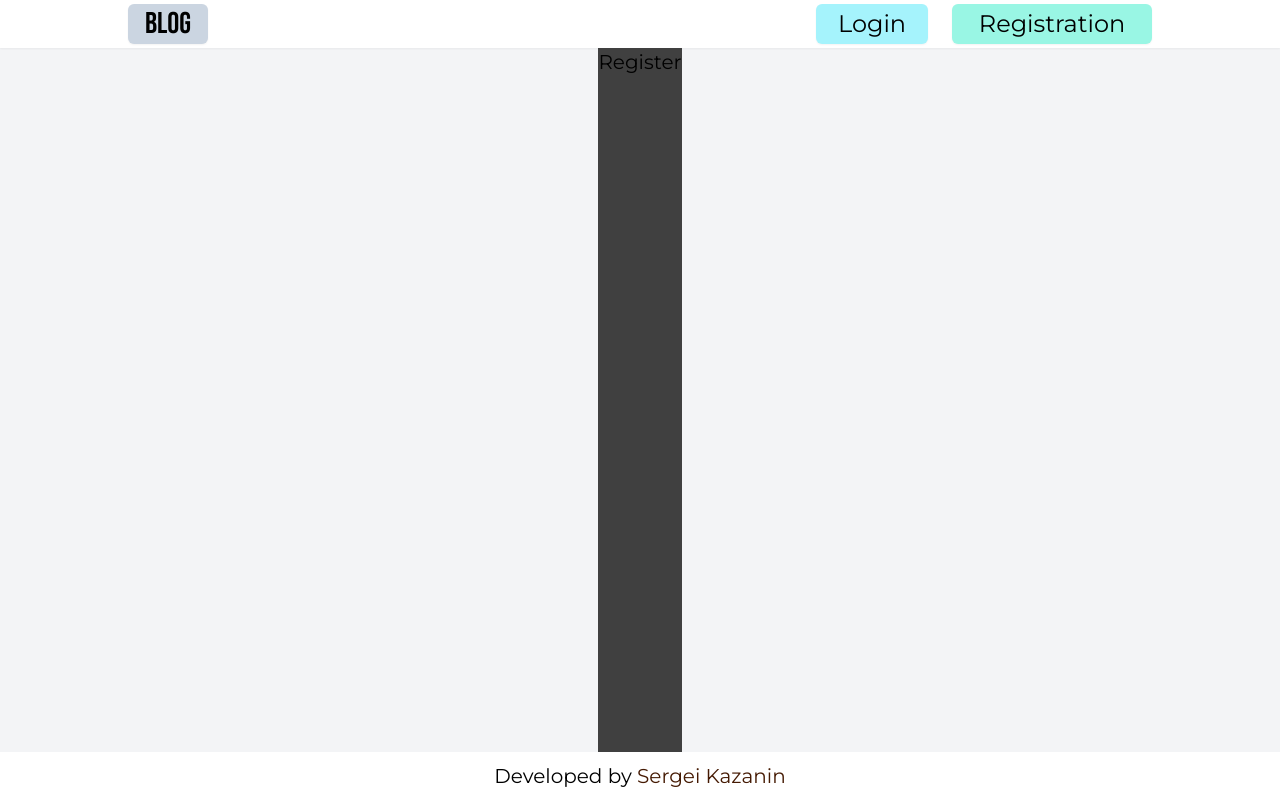
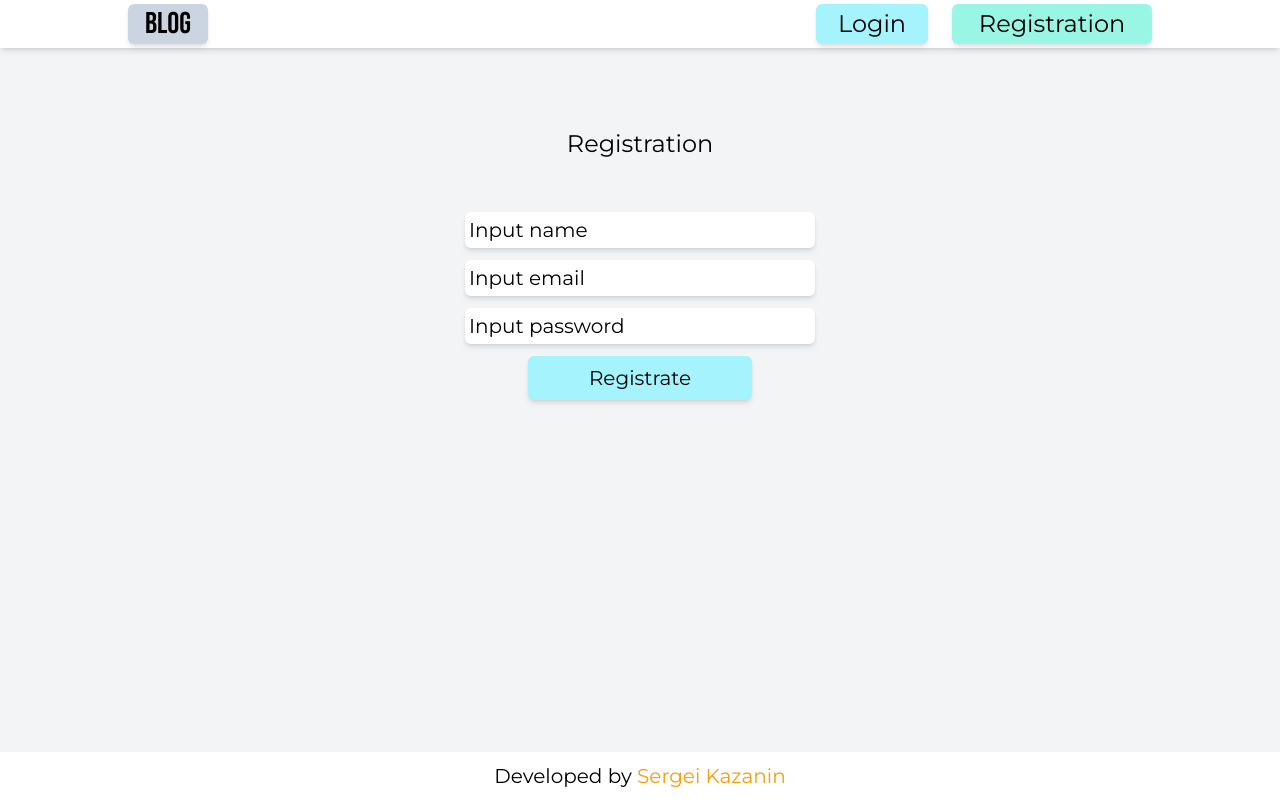
Before and after one commit to SergeiKazanin/blog-front, a React (Create React App) app: page /registration in a window 1280 px wide. Built offline with nearby package versions, Linux system fonts and the light colour scheme; no server answers.

Commit message:
added login and registration page

```diff
--- a/package.json
+++ b/package.json
@@ -12,6 +12,7 @@
     "@types/react": "^18.2.15",
     "@types/react-dom": "^18.2.7",
     "@types/react-router": "^5.1.20",
+    "formik": "^2.4.2",
     "match-sorter": "^6.3.1",
     "react": "^18.2.0",
     "react-dom": "^18.2.0",
@@ -19,7 +20,8 @@
     "react-router-dom": "^6.14.2",
     "react-scripts": "5.0.1",
     "typescript": "^4.9.5",
-    "web-vitals": "^2.1.4"
+    "web-vitals": "^2.1.4",
+    "yup": "^1.2.0"
   },
   "scripts": {
     "start": "react-scripts start",
--- a/src/components/Footer.tsx
+++ b/src/components/Footer.tsx
@@ -6,7 +6,7 @@ export default function Footer() {
       <span className="max-w-screen-lg">
         Developed by{" "}
         <a
-          className="text-amber-950 hover:text-stone-600"
+          className="text-amber-500 hover:text-amber-600"
           href="https://github.com/SergeiKazanin"
           target="_blank"
           rel="noreferrer"
--- a/src/components/Header.tsx
+++ b/src/components/Header.tsx
@@ -1,15 +1,19 @@
 import React from "react";
 import { useAppSelector } from "../hooks/redux";
 import { Link } from "react-router-dom";
+import { useLogoutMutation } from "../store/userApi";
+import { useActions } from "../hooks/actions";
 
 export default function Header() {
   const { isAuth, user } = useAppSelector((store) => store.posts);
+  const [logout] = useLogoutMutation();
+  const { setIsAuth, userDel } = useActions();
   return (
-    <header className="h-12 flex w-full justify-center shadow-sm items-center bg-white">
+    <header className="h-12 flex w-full justify-center shadow-md items-center bg-white">
       <nav className="max-w-screen-lg w-full flex justify-between">
         <Link
           to={"/"}
-          className="bg-slate-300 w-20 h-10 rounded-md flex items-center justify-center hover:bg-slate-400 text-3xl shadow-sm font-baebneue"
+          className="bg-slate-300 w-20 h-10 rounded-md flex items-center justify-center hover:bg-slate-400 text-3xl shadow-md font-baebneue"
         >
           BLOG
         </Link>
@@ -17,13 +21,13 @@ export default function Header() {
           <div className="w-auto flex gap-6">
             <Link
               to={"login"}
-              className="bg-cyan-200 w-28 h-10 rounded-md flex items-center justify-center hover:bg-cyan-400 text-2xl shadow-sm"
+              className="bg-cyan-200 w-28 h-10 rounded-md flex items-center justify-center hover:bg-cyan-400 text-2xl shadow-md"
             >
               Login
             </Link>
             <Link
               to={"registration"}
-              className="bg-teal-200 w-[200px] h-10 rounded-md flex items-center justify-center hover:bg-teal-400 text-2xl shadow-sm"
+              className="bg-teal-200 w-[200px] h-10 rounded-md flex items-center justify-center hover:bg-teal-400 text-2xl shadow-md"
             >
               Registration
             </Link>
@@ -31,19 +35,26 @@ export default function Header() {
         )}
         {isAuth && (
           <div className="w-auto flex gap-6">
-            <Link to={"abotuser"}>{user.user.fullName}</Link>
+            <Link to={"abotuser"} className="flex items-center justify-center">
+              {user.user.fullName}
+            </Link>
             <Link
               to={"createpost"}
-              className="bg-fuchsia-300 w-[180px] h-10 rounded-md flex items-center justify-center hover:bg-fuchsia-400 text-2xl shadow-sm"
+              className="bg-fuchsia-300 w-[180px] h-10 rounded-md flex items-center justify-center hover:bg-fuchsia-400 text-2xl shadow-md"
             >
               Create post
             </Link>
-            <Link
-              to={"/auth/logout"}
-              className="bg-yellow-200 w-[140px] h-10 rounded-md flex items-center justify-center hover:bg-yellow-400 text-2xl shadow-sm"
+            <button
+              onClick={() => {
+                logout("");
+                localStorage.removeItem("accessToken");
+                setIsAuth(false);
+                userDel();
+              }}
+              className="bg-yellow-200 w-[140px] h-10 rounded-md flex items-center justify-center hover:bg-yellow-400 text-2xl shadow-md"
             >
               Logout
-            </Link>
+            </button>
           </div>
         )}
       </nav>
--- a/src/pages/Login.tsx
+++ b/src/pages/Login.tsx
@@ -1,5 +1,70 @@
-import React from "react";
+import React, { useEffect, useState } from "react";
+import { useActions } from "../hooks/actions";
+import { Formik, Form, Field, ErrorMessage } from "formik";
+import * as Yup from "yup";
+import { useLoginMutation } from "../store/userApi";
 
 export default function Login() {
-  return <div>Login</div>;
+  const { setIsAuth, userAdd } = useActions();
+  const [loginUser, { data: userToken, isError }] = useLoginMutation();
+
+  useEffect(() => {
+    if (userToken) {
+      setIsAuth(true);
+      userAdd(userToken);
+      localStorage.setItem("accessToken", userToken.accessToken);
+    }
+  }, [setIsAuth, userAdd, userToken]);
+
+  return (
+    <div
+      onClick={(e) => e.stopPropagation()}
+      className="flex mt-20 flex-col gap-3 items-center rounded-xl h-[500px] w-[500px]"
+    >
+      <div className="text-2xl">Login</div>
+      {isError ? <p>Error try again</p> : <br></br>}
+      <Formik
+        initialValues={{
+          password: "",
+          email: "",
+        }}
+        validationSchema={Yup.object({
+          password: Yup.string()
+            .min(4, "Too Short!")
+            .max(10, "Too Long!")
+            .required("Required"),
+          email: Yup.string().email("Invalid email").required("Required"),
+        })}
+        onSubmit={(values) => {
+          loginUser(values);
+        }}
+      >
+        {({ errors, touched }) => (
+          <Form className="flex flex-col gap-3 items-center justify-center">
+            <Field
+              className="h-9 p-1 w-[350px] placeholder-black relative outline-none rounded-md shadow-md"
+              name="email"
+              type="email"
+              placeholder="Input email"
+            />
+            <ErrorMessage name="email" />
+            <Field
+              className="h-9 p-1 w-[350px] placeholder-black relative outline-none rounded-md shadow-md"
+              name="password"
+              type="password"
+              placeholder="Input password"
+            />
+            <ErrorMessage name="password" />
+
+            <button
+              className="rounded-md w-56 bg-cyan-200 hover:bg-cyan-400 p-2 shadow-md"
+              type="submit"
+            >
+              Login
+            </button>
+          </Form>
+        )}
+      </Formik>
+    </div>
+  );
 }
--- a/src/pages/MainPage.tsx
+++ b/src/pages/MainPage.tsx
@@ -1,14 +1,33 @@
-import React from "react";
+import React, { useEffect } from "react";
 import { Outlet } from "react-router";
 import Header from "../components/Header";
 import Footer from "../components/Footer";
+import { useLazyRefreshQuery } from "../store/userApi";
+import { useActions } from "../hooks/actions";
 
 export default function MainPage() {
+  const [refresh] = useLazyRefreshQuery();
+  const { setIsAuth, userAdd } = useActions();
+  useEffect(() => {
+    if (localStorage.getItem("accessToken")) {
+      refresh("")
+        .unwrap()
+        .then((userToken) => {
+          if (userToken) {
+            console.log(userToken);
+            setIsAuth(true);
+            userAdd(userToken);
+            localStorage.setItem("accessToken", userToken.accessToken);
+          }
+        });
+    }
+  }, []);
+
   return (
     <div className="w-full min-h-screen bg-gray-100 text-black font-montserrat text-xl">
       <div className="flex w-full items-center flex-col min-h-screen">
         <Header />
-        <div className="flex flex-1 bg-neutral-700 max-w-screen-lg">
+        <div className="flex flex-1 max-w-screen-lg">
           <Outlet />
         </div>
         <Footer />
--- a/src/pages/Register.tsx
+++ b/src/pages/Register.tsx
@@ -1,5 +1,79 @@
-import React from "react";
+import React, { useEffect, useState } from "react";
+import { useActions } from "../hooks/actions";
+import { Formik, Form, Field, ErrorMessage } from "formik";
+import * as Yup from "yup";
+import { useRegistrationMutation } from "../store/userApi";
 
 export default function Register() {
-  return <div>Register</div>;
+  const { setIsAuth, userAdd } = useActions();
+  const [registerUser, { data: userToken, isError }] =
+    useRegistrationMutation();
+
+  useEffect(() => {
+    if (userToken) {
+      setIsAuth(true);
+      userAdd(userToken);
+      localStorage.setItem("accessToken", userToken.accessToken);
+    }
+  }, [setIsAuth, userAdd, userToken]);
+
+  return (
+    <div
+      onClick={(e) => e.stopPropagation()}
+      className="flex mt-20 flex-col gap-3 items-center rounded-xl h-[500px] w-[500px]"
+    >
+      <div className="text-2xl">Registration</div>
+      {isError ? <p>Error try again</p> : <br></br>}
+      <Formik
+        initialValues={{
+          password: "",
+          email: "",
+          fullName: "",
+        }}
+        validationSchema={Yup.object({
+          password: Yup.string()
+            .min(4, "Too Short!")
+            .max(10, "Too Long!")
+            .required("Required"),
+          email: Yup.string().email("Invalid email").required("Required"),
+        })}
+        onSubmit={(values) => {
+          registerUser(values);
+        }}
+      >
+        {({ errors, touched }) => (
+          <Form className="flex flex-col gap-3 items-center justify-center">
+            <Field
+              className="h-9 p-1 w-[350px] placeholder-black relative outline-none rounded-md shadow-md"
+              name="fullName"
+              type="text"
+              placeholder="Input name"
+            />
+            <ErrorMessage name="email" />
+            <Field
+              className="h-9 p-1 w-[350px] placeholder-black relative outline-none rounded-md shadow-md"
+              name="email"
+              type="email"
+              placeholder="Input email"
+            />
+            <ErrorMessage name="email" />
+            <Field
+              className="h-9 p-1 w-[350px] placeholder-black relative outline-none rounded-md shadow-md"
+              name="password"
+              type="password"
+              placeholder="Input password"
+            />
+            <ErrorMessage name="password" />
+
+            <button
+              className="rounded-md w-56 bg-cyan-200 hover:bg-cyan-400 p-2 shadow-md"
+              type="submit"
+            >
+              Registrate
+            </button>
+          </Form>
+        )}
+      </Formik>
+    </div>
+  );
 }
--- a/src/store/postApi.ts
+++ b/src/store/postApi.ts
@@ -5,7 +5,7 @@ import type {
   FetchArgs,
   FetchBaseQueryError,
 } from "@reduxjs/toolkit/query";
-
+import { actionsPosts } from "../store/slice";
 const baseQuery = fetchBaseQuery({
   baseUrl: process.env.REACT_APP_API_URL,
   prepareHeaders: (headers) => {
@@ -27,9 +27,9 @@ const baseQueryWithReauth: BaseQueryFn<
     const refreshResult = await baseQuery("/auth/refresh", api, extraOptions);
     if (refreshResult.data) {
       // store the new token
-      //api.dispatch(tokenReceived(refreshResult.data));
+      //api.dispatch(actionsPosts.userAdd(refreshResult.data));
       // retry the initial query
-      // result = await baseQuery(args, api, extraOptions);
+      result = await baseQuery(args, api, extraOptions);
     } else {
       //api.dispatch(loggedOut());
     }
--- a/src/store/slice.ts
+++ b/src/store/slice.ts
@@ -8,7 +8,9 @@ const slice = createSlice({
     userAdd(state, action: PayloadAction<UserToken>) {
       state.user = action.payload;
     },
-    userDel(state) {},
+    userDel(state) {
+      state.user = {} as UserToken;
+    },
     setIsAuth(state, action: PayloadAction<boolean>) {
       state.isAuth = action.payload;
     },
--- a/src/store/store.ts
+++ b/src/store/store.ts
@@ -10,7 +10,9 @@ export const store = configureStore({
     posts: sliceReducer,
   },
   middleware: (getDefaultMiddleware) =>
-    getDefaultMiddleware().concat(postsApi.middleware),
+    getDefaultMiddleware()
+      .concat(postsApi.middleware)
+      .concat(userApi.middleware),
 });
 
 export type RootState = ReturnType<typeof store.getState>;
--- a/src/store/userApi.ts
+++ b/src/store/userApi.ts
@@ -5,6 +5,7 @@ export const userApi = createApi({
   reducerPath: "userApi",
   baseQuery: fetchBaseQuery({
     baseUrl: process.env.REACT_APP_API_URL,
+    credentials: "include",
   }),
   endpoints: (builder) => ({
     registration: builder.mutation<UserToken, UserRegister>({
@@ -21,7 +22,7 @@ export const userApi = createApi({
         body: userLogin,
       }),
     }),
-    logout: builder.mutation<UserToken, UserLogin>({
+    logout: builder.mutation<string, string>({
       query: () => ({ url: `/auth/logout`, method: "POST" }),
     }),
     // getUsers: builder.query<string, string>({
@@ -30,7 +31,7 @@ export const userApi = createApi({
     activate: builder.query<string, string>({
       query: (link) => `/auth/activate/${link}`,
     }),
-    refresh: builder.query<string, string>({
+    refresh: builder.query<UserToken, string>({
       query: () => `/auth/refresh`,
     }),
   }),
@@ -38,6 +39,7 @@ export const userApi = createApi({
 
 export const {
   useLazyActivateQuery,
+  useRegistrationMutation,
   //useLazyGetUsersQuery,
   useLazyRefreshQuery,
   useLoginMutation,
```
Also changed, not shown: 1 other file (tests, documents, lock files or other folders).
